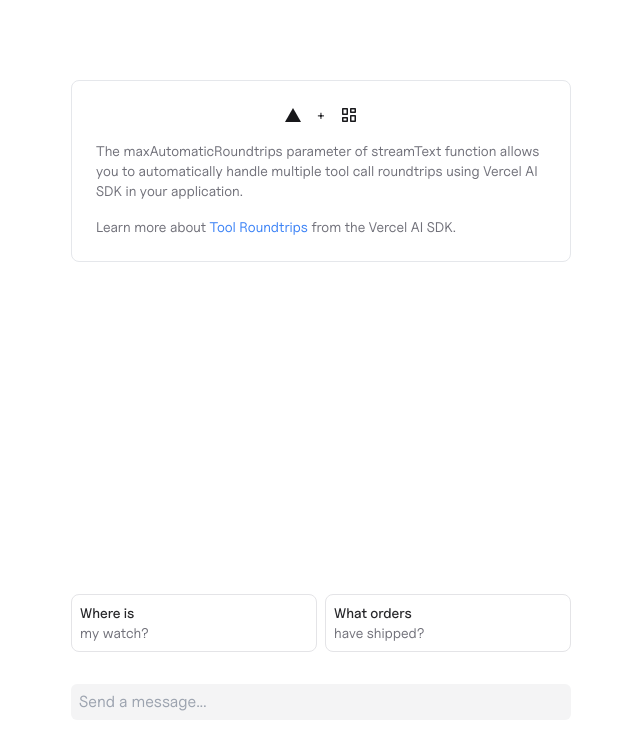
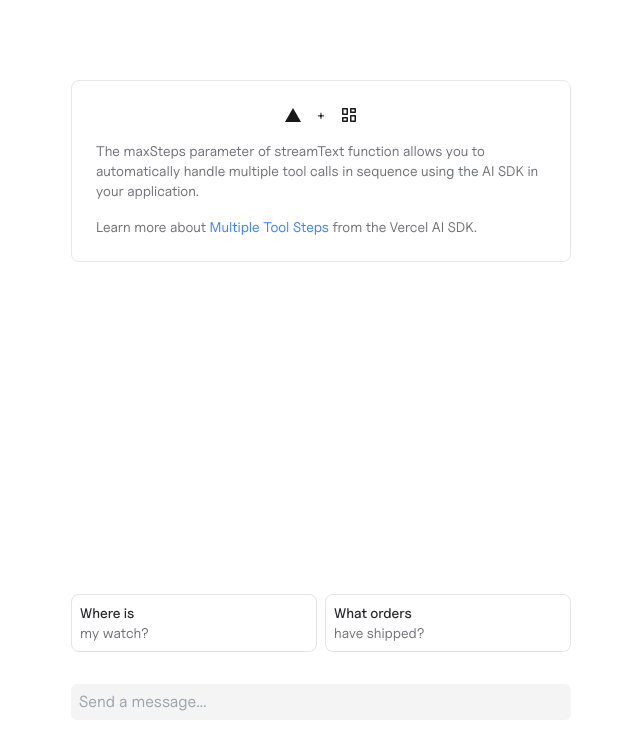
Before and after one commit to vercel-labs/ai-sdk-preview-roundtrips, a Next.js app: page / in a window 1280 px wide. Shown: the top 750 px of the page, without its empty margins (319-959 px from the left). Built offline with nearby package versions, Linux system fonts and the light colour scheme.

Commit message:
Update descriptions acc to maxSteps

```diff
--- a/app/(preview)/api/chat/route.ts
+++ b/app/(preview)/api/chat/route.ts
@@ -14,7 +14,7 @@ export async function POST(request: Request) {
       - you do not ever use lists, tables, or bullet points; instead, you provide a single response
     `,
     messages: convertToCoreMessages(messages),
-    maxToolRoundtrips: 3,
+    maxSteps: 5,
     tools: {
       listOrders: {
         description: "list all orders",
--- a/app/(preview)/layout.tsx
+++ b/app/(preview)/layout.tsx
@@ -4,9 +4,8 @@ import { Toaster } from "sonner";
 
 export const metadata: Metadata = {
   metadataBase: new URL("https://ai-sdk-preview-roundtrips.vercel.app"),
-  title: "Automatic Tool Roundtrips Preview",
-  description:
-    "Automatically handle multiple tool call roundtrips using Vercel AI SDK",
+  title: "Automatic Multiple Tool Steps Preview",
+  description: "Automatically handle multiple tool steps using the AI SDK",
 };
 
 export default function RootLayout({
--- a/app/(preview)/page.tsx
+++ b/app/(preview)/page.tsx
@@ -44,19 +44,19 @@ export default function Home() {
                   <MasonryIcon />
                 </p>
                 <p>
-                  The maxAutomaticRoundtrips parameter of streamText function
-                  allows you to automatically handle multiple tool call
-                  roundtrips using Vercel AI SDK in your application.
+                  The maxSteps parameter of streamText function allows you to
+                  automatically handle multiple tool calls in sequence using the
+                  AI SDK in your application.
                 </p>
                 <p>
                   {" "}
                   Learn more about{" "}
                   <Link
                     className="text-blue-500 dark:text-blue-400"
-                    href="https://sdk.vercel.ai/docs/ai-sdk-core/tools-and-tool-calling#tool-roundtrips"
+                    href="https://sdk.vercel.ai/docs/ai-sdk-core/tools-and-tool-calling#multi-step-calls"
                     target="_blank"
                   >
-                    Tool Roundtrips{" "}
+                    Multiple Tool Steps{" "}
                   </Link>
                   from the Vercel AI SDK.
                 </p>
--- a/package.json
+++ b/package.json
@@ -12,7 +12,7 @@
     "@ai-sdk/openai": "^0.0.40",
     "@vercel/analytics": "^1.3.1",
     "@vercel/kv": "^2.0.0",
-    "ai": "^3.3.26",
+    "ai": "^3.4.9",
     "d3-scale": "^4.0.2",
     "date-fns": "^3.6.0",
     "framer-motion": "^11.3.19",
```
Also changed, not shown: 2 other files (tests, documents, lock files or other folders).
